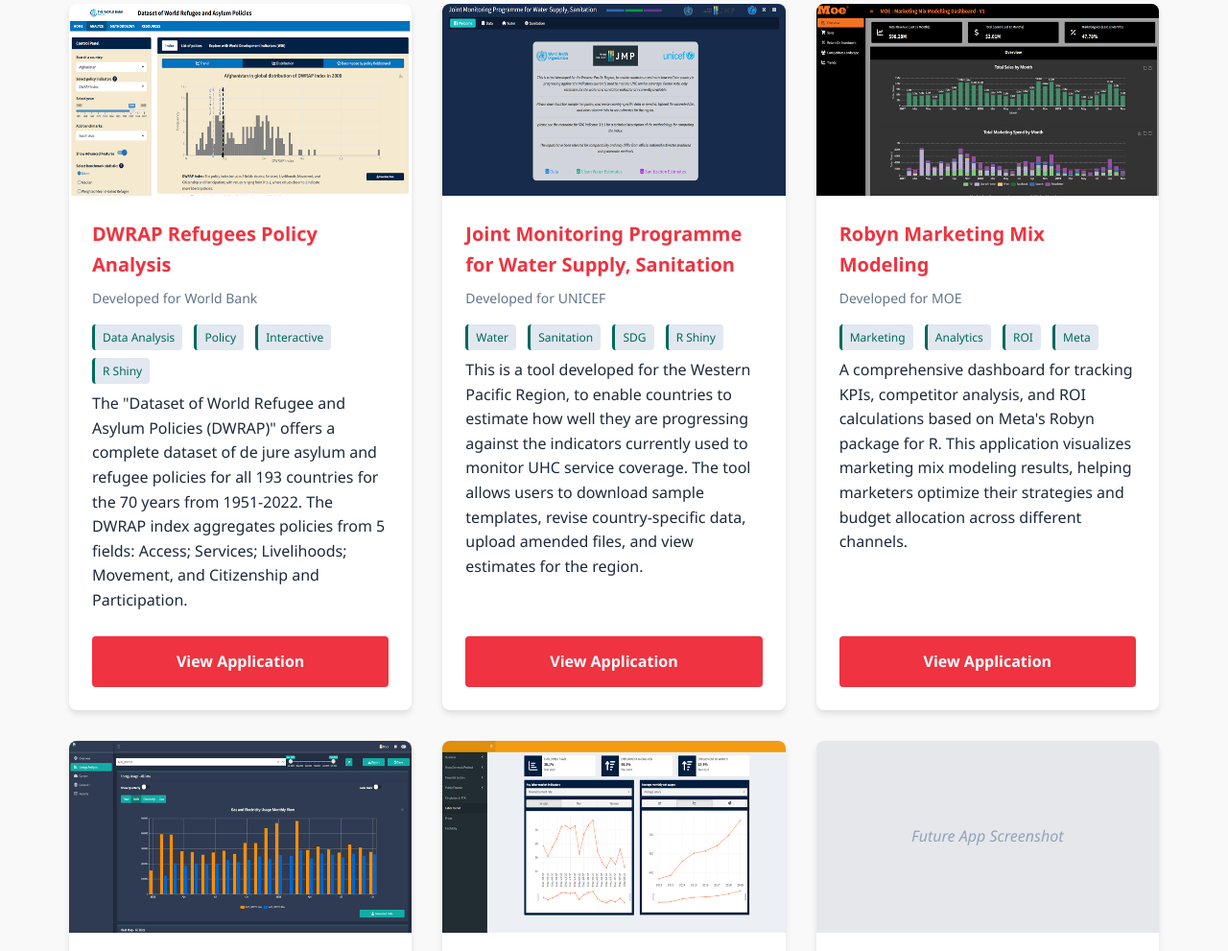
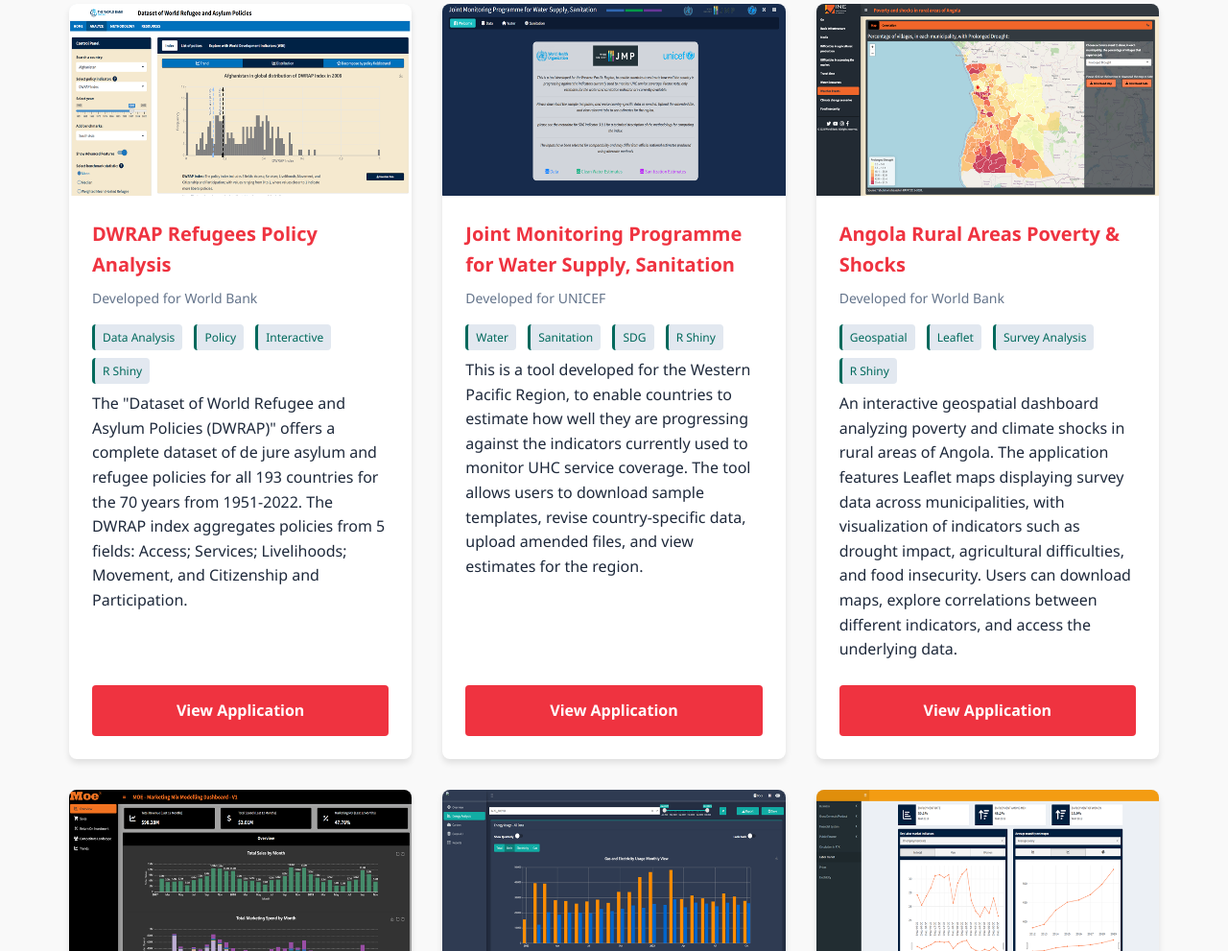
Before and after one commit to wajahat16079/shiny-portfolio, a plain HTML site: page index.html in a window 1280 px wide. Shown: the part 374-1365 px from the top of the page at 96% size. Drawn offline with Linux system fonts and the light colour scheme.

Commit message:
docker updated

```diff
--- a/index.html
+++ b/index.html
@@ -251,6 +251,32 @@
                         Application</a>
                 </div>
             </div>
+            <!-- Angola RAPP App -->
+            <div class="app-card">
+                <div class="app-image">
+                    <img src="images/angola_rapp.png" alt="Angola RAPP Dashboard" width="100%" height="100%">
+                </div>
+                <div class="app-content">
+                    <h3 class="app-title">Angola Rural Areas Poverty & Shocks</h3>
+                    <div class="app-meta">Developed for World Bank</div>
+                    <div>
+                        <span class="tag">Geospatial</span>
+                        <span class="tag">Leaflet</span>
+                        <span class="tag">Survey Analysis</span>
+                        <span class="tag">R Shiny</span>
+                    </div>
+                    <p class="app-description">
+                        An interactive geospatial dashboard analyzing poverty and climate shocks in rural areas of
+                        Angola. The application features Leaflet maps displaying survey data across municipalities, with
+                        visualization of indicators such as drought impact, agricultural difficulties, and food
+                        insecurity. Users can download maps, explore correlations between different indicators, and
+                        access the underlying data.
+                    </p>
+                    <a href="https://termazie.shinyapps.io/Angola_RAPP/" class="app-link" target="_blank">View
+                        Application</a>
+                </div>
+            </div>
+
 
             <!-- Robyn Marketing Mix Modeling App -->
             <div class="app-card">
```
Also changed, not shown: images/angola_rapp.png (added).
